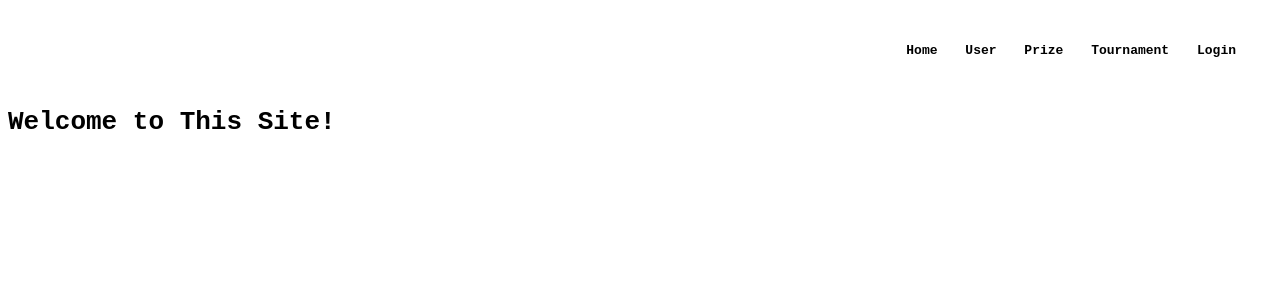
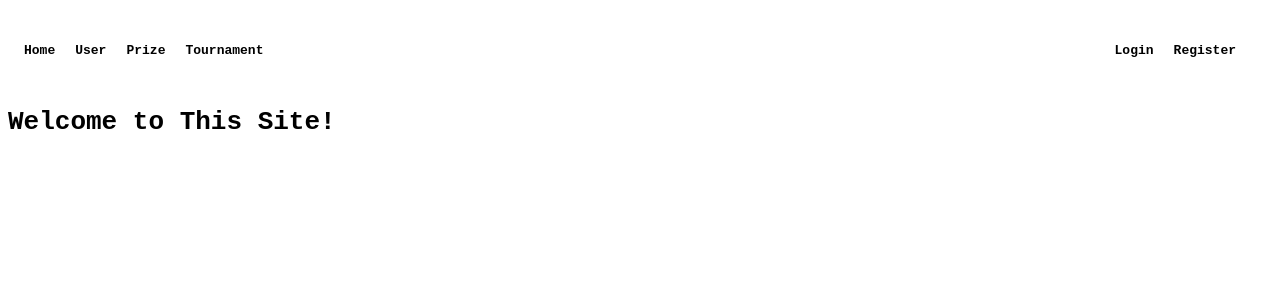
Before and after one commit to vibhavtrivedi/TournamentTrackerUI, an Angular app: page / in a window 1280 px wide. Shown: the top 300 px of the page. Built offline with nearby package versions, Linux system fonts and the light colour scheme.

Commit message:
Global styling for forms

```diff
--- a/src/app/authentication/login/login.component.css
+++ b/src/app/GlobalStyling/forms.css
@@ -1,4 +1,4 @@
-.login-form-container {
+.form-container {
   max-width: 400px;
   margin: 50px auto;
   padding: 30px;
@@ -43,7 +43,7 @@ input:focus {
   outline: none;
 }
 
-.login-btn {
+.btn {
   width: 100%;
   padding: 12px;
   background-color: #4caf50;
--- a/src/app/authentication/login/login.component.html
+++ b/src/app/authentication/login/login.component.html
@@ -1,4 +1,4 @@
-<div class="login-form-container">
+<div class="form-container">
   <form [formGroup]="loginForm" (ngSubmit)="onSubmit()">
     <h2>Login</h2>
     <div class="input-group">
@@ -9,7 +9,7 @@
       <label for="password">Password</label>
       <input type="password" id="password" formControlName="password" placeholder="Enter your password" autocomplete="current-password" />
     </div>
-    <button type="submit" class="login-btn">Login</button>
+    <button type="submit" class="btn">Login</button>
     <div class="forgot-password">
       <a href="#">Forgot your password?</a>
     </div>
--- a/src/app/authentication/login/login.component.ts
+++ b/src/app/authentication/login/login.component.ts
@@ -9,7 +9,7 @@ import { AuthService } from '../auth.service';
   imports: [ReactiveFormsModule],
   providers: [AuthService],
   templateUrl: './login.component.html',
-  styleUrl: './login.component.css'
+  styleUrl: '/src/app/GlobalStyling/forms.css'
 })
 export class LoginComponent {
   loginForm: FormGroup;
--- a/src/app/authentication/register/register.component.css
+++ /dev/null
@@ -1,50 +0,0 @@
-.registration-form {
-  max-width: 400px;
-  margin: 0 auto;
-  padding: 20px;
-  border-radius: 10px;
-  background-color: #f9f9f9;
-  box-shadow: 0 4px 8px rgba(0, 0, 0, 0.1);
-}
-
-.registration-form .content {
-  display: flex;
-  flex-direction: column;
-  gap: 15px;
-}
-
-.registration-form label {
-  margin-bottom: 5px;
-  font-weight: bold;
-}
-
-.registration-form input {
-  width: 100%;
-  padding: 10px;
-  border: 1px solid #ccc;
-  border-radius: 5px;
-  box-sizing: border-box;
-  transition: border-color 0.3s ease;
-}
-
-.registration-form input:focus {
-  border-color: #4caf50;
-  outline: none;
-}
-
-.submit-btn {
-  margin-top: 20px;
-  width: 100%;
-  padding: 12px;
-  border: none;
-  border-radius: 5px;
-  background-color: #4caf50;
-  color: white;
-  font-size: 16px;
-  cursor: pointer;
-  transition: background-color 0.3s ease;
-}
-
-.submit-btn:hover {
-  background-color: #45a049;
-}
--- a/src/app/authentication/register/register.component.html
+++ b/src/app/authentication/register/register.component.html
@@ -1,19 +1,18 @@
-<div class="registration-form">
+<div class="form-container">
   <form [formGroup]="registrationForm" (ngSubmit)="submit()">
-    <div class="content">
-      <div class="name">
+    <h2>Register</h2>
+      <div class="input-group">
         <label for="name">Name</label>
         <input type="text" id="name" formControlName="name" placeholder="Name"/>
       </div>
-      <div class="email">
+      <div class="input-group">
         <label for="email">Email</label>
         <input type="email" id="email" formControlName="email" placeholder="Email"/>
       </div>
-      <div class="password">
+      <div class="input-group">
         <label for="password">Password</label>
         <input type="password" id="password" formControlName="password" placeholder="Password"/>
       </div>
-    </div>
-    <button type="submit" class="submit-btn">Register</button>
+    <button type="submit" class="btn">Register</button>
   </form>
 </div>
--- a/src/app/authentication/register/register.component.ts
+++ b/src/app/authentication/register/register.component.ts
@@ -10,7 +10,7 @@ import { HttpClientModule } from '@angular/common/http';
   imports: [ReactiveFormsModule, HttpClientModule],
   providers: [AuthService],
   templateUrl: './register.component.html',
-  styleUrl: './register.component.css'
+  styleUrl: '/src/app/GlobalStyling/forms.css'
 })
 export class RegisterComponent {
 
--- a/src/app/nav-bar/nav-bar.component.css
+++ b/src/app/nav-bar/nav-bar.component.css
@@ -1,7 +1,6 @@
 /* Basic styling for the navbar */
 .navbar {
   display: flex;
-  justify-content: end;
 }
 nav {
   padding: 1rem;
@@ -11,6 +10,9 @@ nav {
 nav ul {
   list-style-type: none;
   padding: 0;
+  display: flex;
+  align-items: center;
+  justify-content: space-between;
 }
 
 nav ul li {
@@ -28,3 +30,10 @@ nav ul li a {
 nav ul li a:hover {
   text-decoration: underline;
 }
+
+.collapse {
+  display: flex;
+  justify-content: space-between;
+  align-items: center;
+  width: 100%;
+}
--- a/src/app/nav-bar/nav-bar.component.html
+++ b/src/app/nav-bar/nav-bar.component.html
@@ -12,6 +12,20 @@
           {{ item.label }}
         </a>
       </li>
+
+    </ul>
+    <ul class="navbar-nav">
+      <li *ngFor="let item of navItemsAuth; let i = index;">
+        <a
+          class="nav-link"
+          (click)="navItemClick(i)"
+          [routerLink]="[item.path]"
+          [routerLinkActive]="['is-active-item']"
+          [routerLinkActiveOptions]="{ exact: true }"
+        >
+          {{ item.label }}
+        </a>
+      </li>
     </ul>
   </div>
 </nav>
--- a/src/app/nav-bar/nav-bar.component.ts
+++ b/src/app/nav-bar/nav-bar.component.ts
@@ -39,16 +39,25 @@ export class NavBarComponent {
       isActiveItem: false,
       path: '/tournament',
       label: 'Tournament'
-    },
+    }
+  ]
+
+  navItemsAuth: NavBarModel[] = [
     {
       id: 'login',
       name: 'login',
       isActiveItem: false,
       path: '/login',
       label: 'Login'
+    },
+    {
+      id: 'register',
+      name: 'register',
+      isActiveItem: false,
+      path: '/register',
+      label: 'Register'
     }
   ]
-
   navItemClick(x: any) {
 
   }
```
Also changed, not shown: src/app/nav-bar/nav-bar.model.ts (line endings or trailing spaces).
